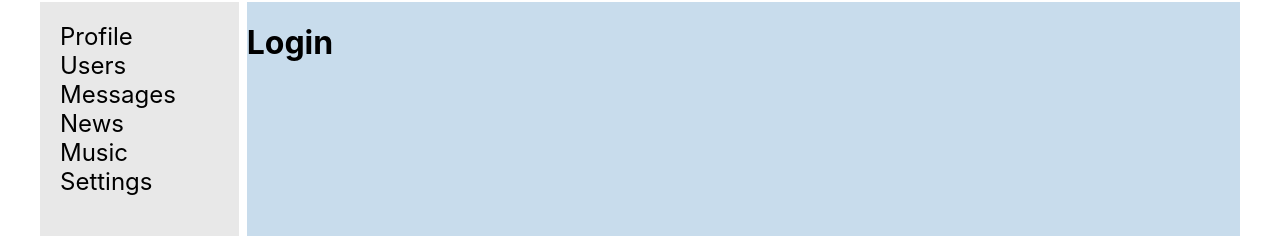
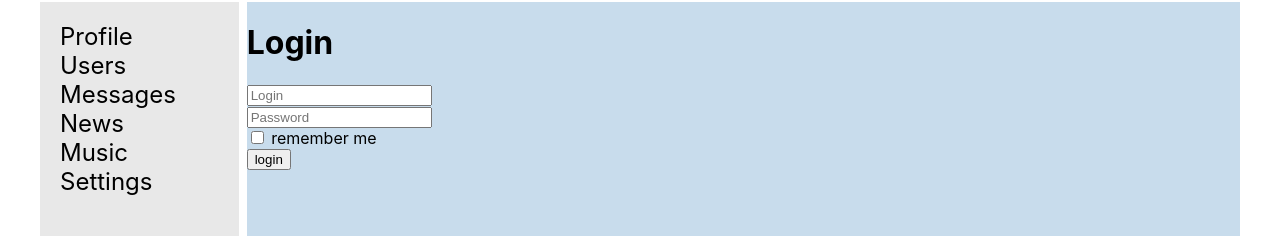
Before and after one commit to Sbagdasar/samurai-way, a React (Create React App) app: page /login in a window 1280 px wide. Shown: the part 106-344 px from the top of the page. Built offline with nearby package versions, Linux system fonts and the light colour scheme; no server answers.

Commit message:
feat: added Login.tsx

```diff
--- a/src/components/Login/Login.tsx
+++ b/src/components/Login/Login.tsx
@@ -4,6 +4,22 @@ export const Login = () => {
     return (
         <div>
             <h1>Login</h1>
+          <form action="">
+            <div>
+              <input type="text" placeholder={'Login'}/>
+            </div>
+            <div>
+              <input type="password" placeholder={'Password'}/>
+            </div>
+            <div>
+              <input type="checkbox"/> remember me
+            </div>
+            <div>
+              <button>
+                login
+              </button>
+            </div>
+          </form>
         </div>
     );
 };
--- a/src/redux/redux-store.ts
+++ b/src/redux/redux-store.ts
@@ -5,13 +5,15 @@ import sidebarReducer from "./reducers/sidebar-reducer";
 import {usersReducer} from "./reducers/users-reducer";
 import {authReducer} from "./reducers/auth-reducer";
 import thunkMiddleWare from "redux-thunk";
+import {reducer as formReducer} from 'redux-form'
 
 let rootReducer = combineReducers({
-    profilePage: profileReducer,
-    dialogsPage: dialogsReducer,
-    sidebar: sidebarReducer,
-    usersPage: usersReducer,
-    auth:authReducer
+  profilePage: profileReducer,
+  dialogsPage: dialogsReducer,
+  sidebar: sidebarReducer,
+  usersPage: usersReducer,
+  auth: authReducer,
+  form: formReducer
 })
 
 
```
